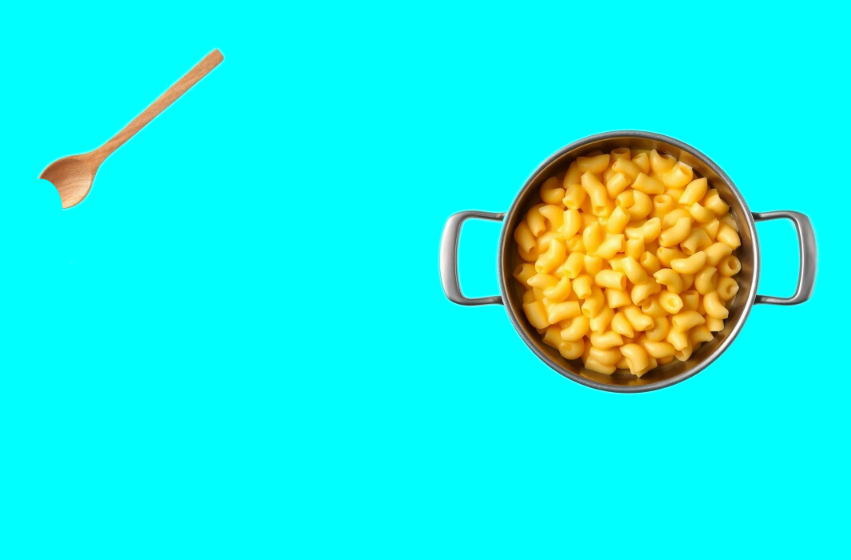
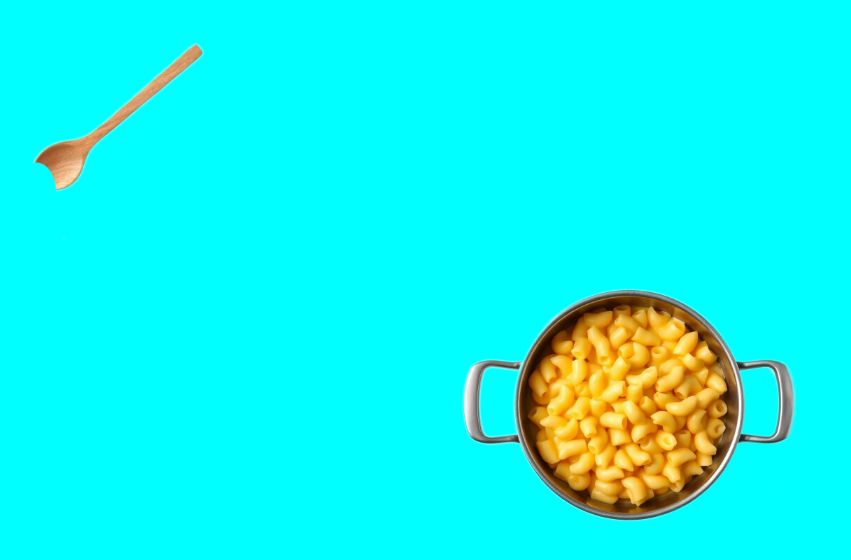
Before and after one commit to Seranie/macaroni-in-a-pot, a React (Vite) app: page / in a window 1280 px wide. Shown: the top 560 px of the page, without its empty margins (8-859 px from the left). Built offline with nearby package versions, Linux system fonts and the light colour scheme.

Commit message:
added responsiveness via media queries to both pot and spoon

```diff
--- a/src/components/Pot.module.css
+++ b/src/components/Pot.module.css
@@ -1,11 +1,20 @@
 .pot {
-    width: 100%;
-    max-width: 40vw;
-    height: auto;
+        width: 100%;
+        max-width: 100vw;
+        height: auto;
+}
+
+@media (min-width: 768px){
+    .pot {
+        width: 100%;
+        max-width: 35vw;
+        height: auto;
+    }
 }
 
 .flex {
     display: flex;
+    height: 100%;
     align-items: center;
     justify-content: center;
 }
--- a/src/components/Spoon.module.css
+++ b/src/components/Spoon.module.css
@@ -1,23 +1,21 @@
-.spoon {
-    flex: 1;
-}
-
-.flexDiv {
-    display: flex;
-}
-
 .absolute {
     position: absolute;
     top: 0;
     left: 0;
 }
 
-.relative {
-    position: relative;
+.absoluteDiv {
+    width: 100%;
+    max-width: 650vw;
+    height: auto;
 }
 
-.svg {
-    height: 100%;
+@media (min-width: 768px){
+    .absoluteDiv {
+        width: 100%;
+        max-width: 20vw;
+        height: auto;
+    }
 }
 
 .handle {
@@ -28,9 +26,3 @@
     width: 100%;
     height: auto;
 }
-
-.absoluteDiv {
-    width: 100%;
-    max-width: 22vw;
-    height: auto;
-}
--- a/src/components/Spoon.tsx
+++ b/src/components/Spoon.tsx
@@ -7,10 +7,14 @@ export default function Spoon() {
     const nodeRef = useRef(null);
 
     return (
-        <Draggable nodeRef={nodeRef} handle='.handle'>
+        <Draggable
+            nodeRef={nodeRef}
+            handle='.handle'
+             //TODO: change to dynamic values
+        >
             <div className={`${ styles.absolute } ${ styles.absoluteDiv }`} ref={ nodeRef }>
+
                 <img src={ woodenSpoon } alt="wooden spoon" className={ styles.img } width='645' height='604'/>
-
                 <svg xmlns='http://www.w3.org/2000/svg' id='spoonSVG' className={`${ styles.absolute }`} viewBox='0 0 648 604'>
                     <path className={`${ styles.handle } handle`} fill='transparent'
                     d='M 105.00,410.00
@@ -40,6 +44,7 @@ export default function Spoon() {
                     133.60,417.62 129.83,414.46 124.00,412.09
                     117.26,409.36 112.06,410.00 105.00,410.00 Z' />
                 </svg>
+
             </div>
         </Draggable>
     )
```
Lines whose indentation alone changed are shown as unchanged.
